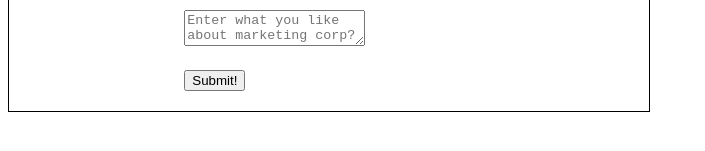
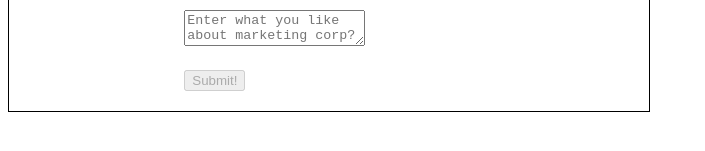
Before and after one commit to SlothSan/rockpool-test, an Angular app: page /feedback in a window 1280 px wide. Shown: the part 275-426 px from the top of the page, without its empty margins (0-705 px from the left). Built offline with nearby package versions, Linux system fonts and the light colour scheme.

Commit message:
Stopped the form from submitting if the validators fail - will refactor to show error messages

```diff
--- a/src/app/feedback/feedback.component.html
+++ b/src/app/feedback/feedback.component.html
@@ -20,7 +20,7 @@
         <div class="form-group">
             <textarea name="additional" required formControlName="additionalInfoControl" placeholder="Enter what you like about marketing corp?"></textarea>
         </div>
-        <button type="submit">Submit!</button>
+        <button type="submit" [disabled]="f.invalid">Submit!</button>
     </form>
 
 </div>
--- a/src/app/feedback/feedback.component.ts
+++ b/src/app/feedback/feedback.component.ts
@@ -13,7 +13,10 @@ export class FeedbackComponent {
 
     constructor(private formBuilder: FormBuilder) {
       this.feedbackFormGroup = this.formBuilder.group({
-        name: ["", Validators.required, Validators.minLength(6)],
+        name: ["", Validators.compose([
+          Validators.required,
+          Validators.minLength(6)
+        ])],
         companyControl: ["", Validators.required],
         jobTitleControl: ["", Validators.required],
         yearsControl: [0, Validators.compose([
```
